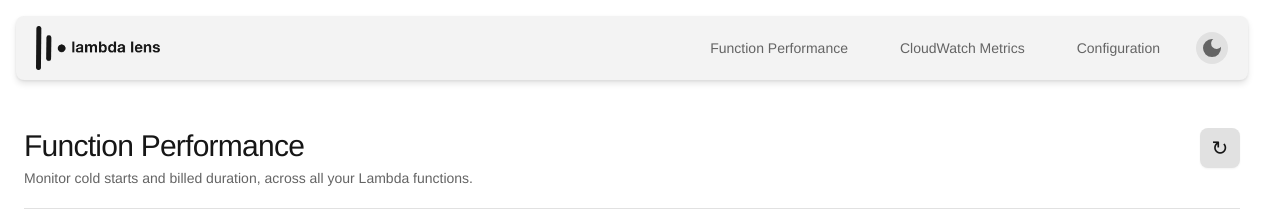
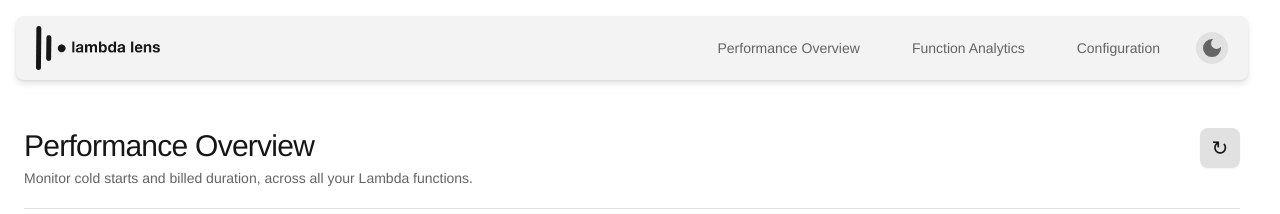
Before and after one commit to oslabs-beta/Lambda-Lens, a React (Vite) app in the folder client/: page /dash in a window 1280 px wide. Shown: the top 214 px of the page. Built offline with nearby package versions, Linux system fonts and the light colour scheme; no server answers.

Commit message:
refactor: rename pages for improved clarity and consistency in navigation

```diff
--- a/client/src/components/Navbar/Navbar.tsx
+++ b/client/src/components/Navbar/Navbar.tsx
@@ -70,10 +70,10 @@ const NavbarComponent: React.FC = () => {
       <div className="flex-grow flex justify-end">
         <ul className="flex items-center gap-5 list-none m-0 p-0">
           <li>
-            <Link to="/dash" className="text-light-text-sec dark:text-dark-text-sec hover:text-light-text-prim dark:hover:text-dark-text-prim px-4 py-2.5 rounded-md transition-colors text-sm font-light no-underline">Function Performance</Link>
+            <Link to="/dash" className="text-light-text-sec dark:text-dark-text-sec hover:text-light-text-prim dark:hover:text-dark-text-prim px-4 py-2.5 rounded-md transition-colors text-sm font-light no-underline">Performance Overview</Link>
           </li>
           <li>
-            <Link to="/cloudwatchmetrics" className="text-light-text-sec dark:text-dark-text-sec hover:text-light-text-prim dark:hover:text-dark-text-prim px-4 py-2.5 rounded-md transition-colors text-sm font-light no-underline">CloudWatch Metrics</Link>
+            <Link to="/cloudwatchmetrics" className="text-light-text-sec dark:text-dark-text-sec hover:text-light-text-prim dark:hover:text-dark-text-prim px-4 py-2.5 rounded-md transition-colors text-sm font-light no-underline">Function Analytics</Link>
           </li>
           <li>
             <Link to="/" className="text-light-text-sec dark:text-dark-text-sec hover:text-light-text-prim dark:hover:text-dark-text-prim px-4 py-2.5 rounded-md transition-colors text-sm font-light no-underline">Configuration</Link>
--- a/client/src/pages/CloudWatchMetrics/CloudWatchMetrics.tsx
+++ b/client/src/pages/CloudWatchMetrics/CloudWatchMetrics.tsx
@@ -93,7 +93,7 @@ const CloudwatchContainer = () => {
           <div className="flex justify-between items-start">
             <div>
               <h1 className="text-3xl font-medium tracking-tight text-light-text-prim dark:text-dark-text-prim">
-                CloudWatch Metrics
+                Function Analytics
               </h1>
               <p className="mt-1 text-sm text-light-text-sec dark:text-dark-text-sec">
                 Visualize execution, throttle, and latency data for individual Lambda functions.
--- a/client/src/pages/FunctionPerformance/FunctionPerformance.tsx
+++ b/client/src/pages/FunctionPerformance/FunctionPerformance.tsx
@@ -45,7 +45,7 @@ const DashboardContainer = () => {
           <div className="flex justify-between items-start">
             <div>
               <h1 className="text-3xl font-medium tracking-tight text-light-text-prim dark:text-dark-text-prim">
-                Function Performance
+                Performance Overview
               </h1>
               <p className="mt-1 text-sm text-light-text-sec dark:text-dark-text-sec">
                 Monitor cold starts and billed duration, across all your Lambda functions.
```
